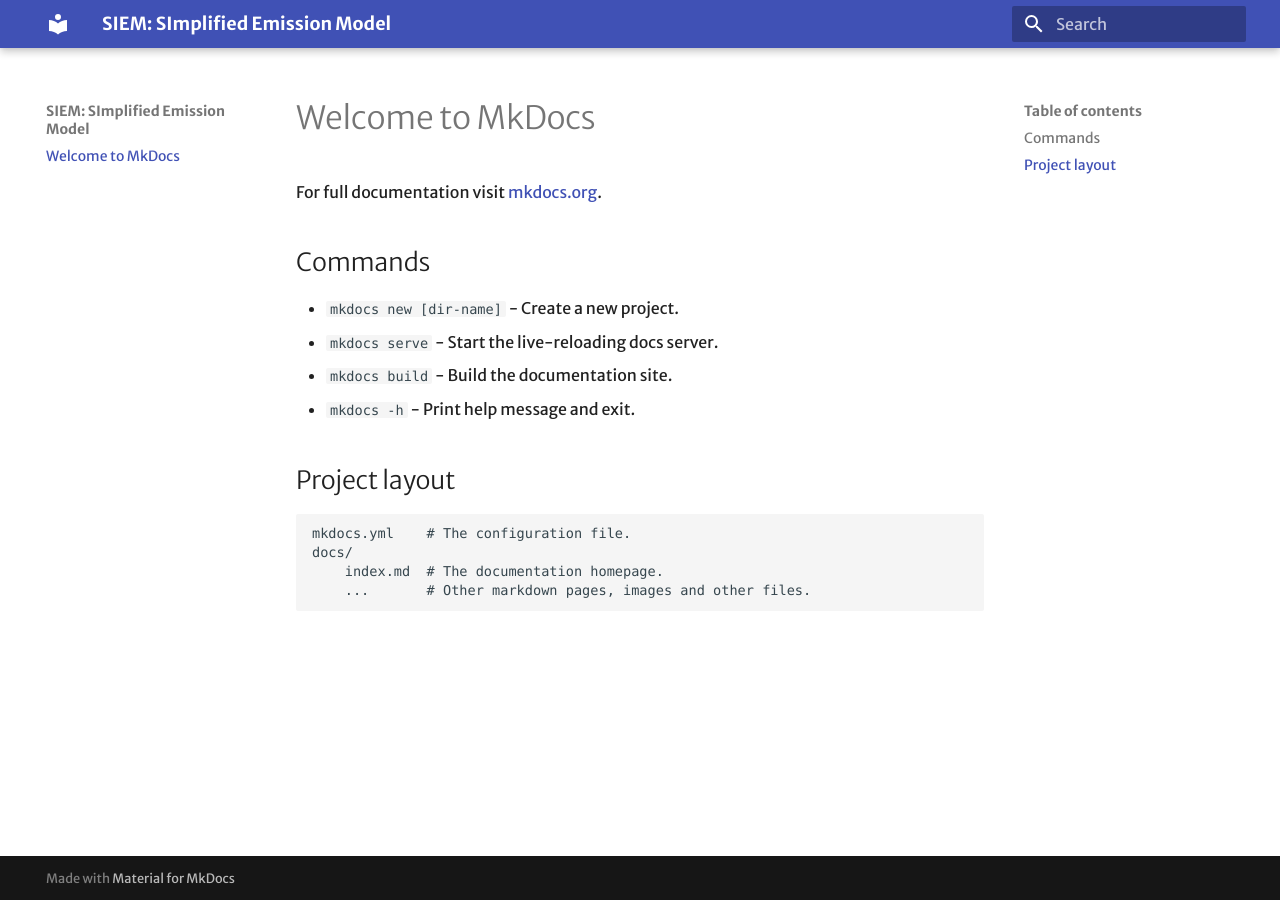
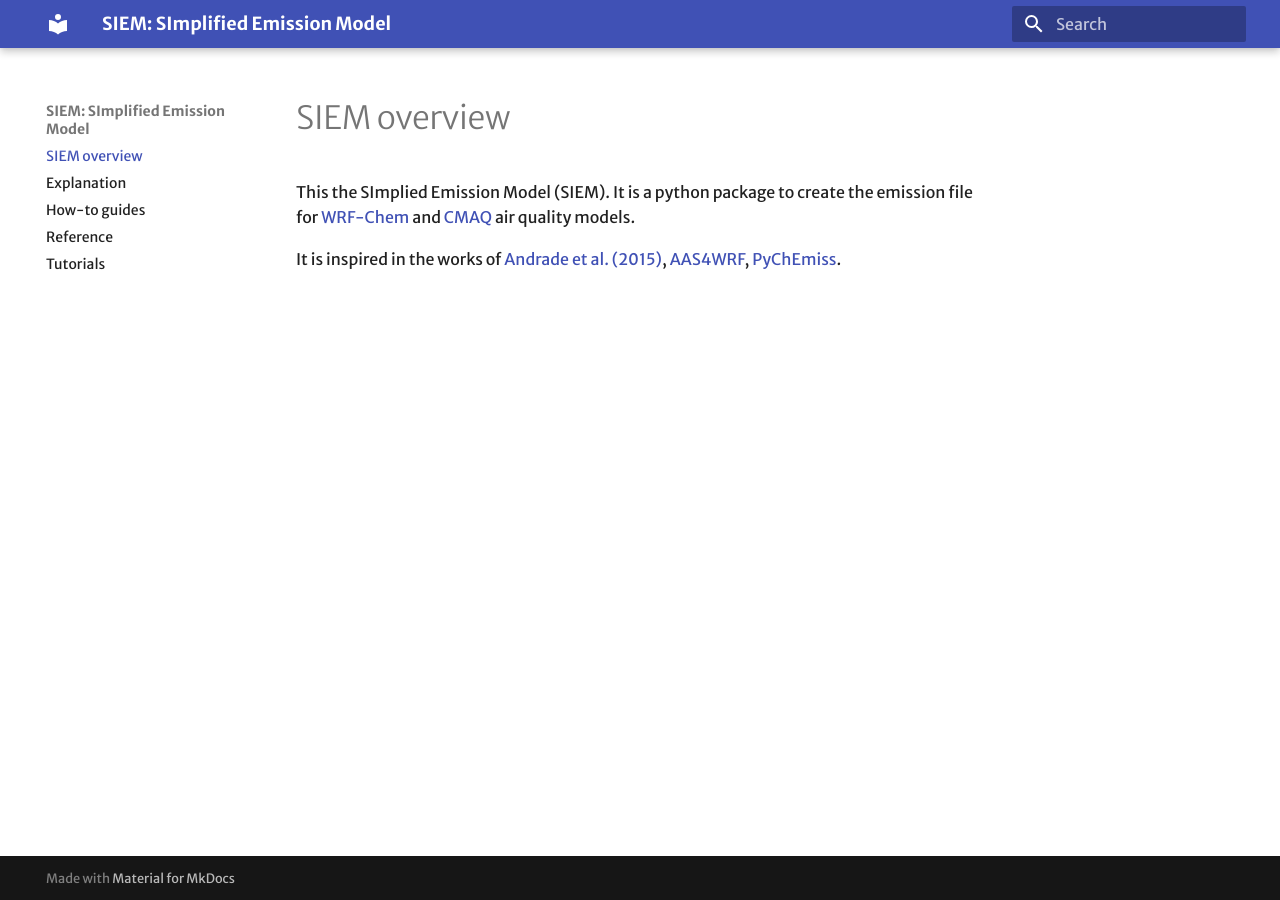
Before and after one commit to quishqa/siem, an MkDocs documentation site: the page built from docs/index.md, in a window 1280 px wide. Built offline with MkDocs 1.6.1 and Material for MkDocs 9.7.7, drawn with Linux system fonts in a browser that asks for light colours; some web fonts are replaced.

Commit message:
doc: add items of site

```diff
--- a/docs/index.md
+++ b/docs/index.md
@@ -1,17 +1,7 @@
-# Welcome to MkDocs
+# SIEM overview
 
-For full documentation visit [mkdocs.org](https://www.mkdocs.org).
+This the SImplied Emission Model (SIEM).
+It is a python package to create the emission file for [WRF-Chem](https://www2.acom.ucar.edu/wrf-chem) and [CMAQ](https://www.epa.gov/cmaq) air quality models.
 
-## Commands
-
-* `mkdocs new [dir-name]` - Create a new project.
-* `mkdocs serve` - Start the live-reloading docs server.
-* `mkdocs build` - Build the documentation site.
-* `mkdocs -h` - Print help message and exit.
-
-## Project layout
-
-    mkdocs.yml    # The configuration file.
-    docs/
-        index.md  # The documentation homepage.
-        ...       # Other markdown pages, images and other files.
+It is inspired in the works of [Andrade et al. (2015)](https://www.frontiersin.org/journals/environmental-science/articles/10.3389/fenvs.2015.00009/full),
+[AAS4WRF](https://github.com/alvv1986/AAS4WRF), [PyChEmiss](https://github.com/quishqa/PyChEmiss).
```
Also changed, not shown: docs/how-to-guides.md (added, +11 -0 lines), docs/explanation.md (added), docs/reference.md (added), docs/tutorials.md (added).
